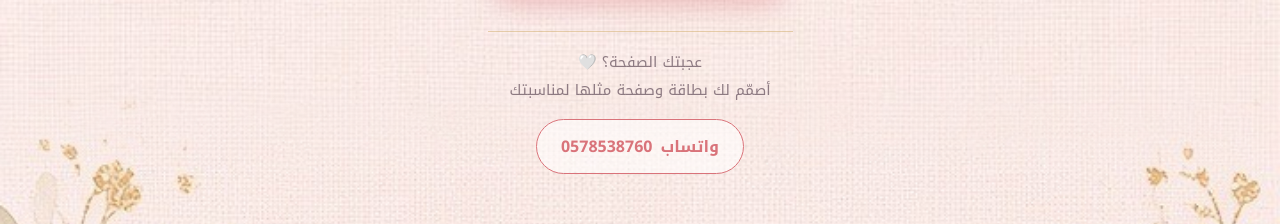
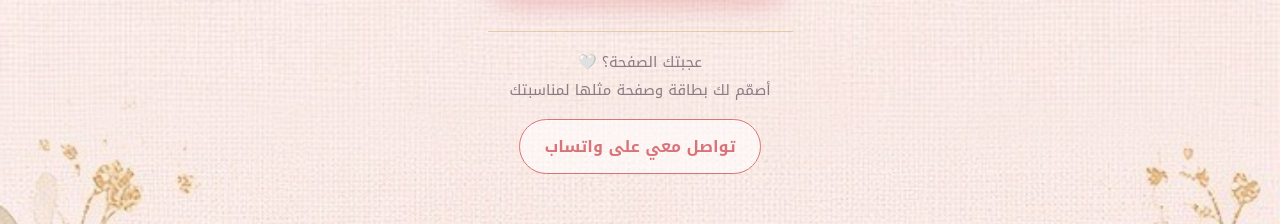
Before and after one commit to mrmr57/fatima-visit, a plain HTML site: page index.html in a window 1280 px wide. Shown: the part 4647-4871 px from the top of the page. Drawn offline with Linux system fonts and the light colour scheme.

Commit message:
WhatsApp button without number

```diff
--- a/index.html
+++ b/index.html
@@ -50,7 +50,7 @@ section{isolation:isolate}
 .hero .top .ti{height:2.2em}
 .contact{margin-top:34px;padding:16px 22px;border-top:1px solid rgba(201,164,92,.45)}
 .contact p{font-size:15px;color:var(--soft);line-height:1.9}
-.contact a{display:inline-flex;align-items:center;gap:8px;margin-top:14px;padding:11px 24px;border-radius:30px;border:1.5px solid var(--pink);color:var(--pink);text-decoration:none;font-size:16px;font-weight:600;background:rgba(255,255,255,.55);direction:ltr}
+.contact a{display:inline-flex;align-items:center;gap:8px;margin-top:14px;padding:11px 24px;border-radius:30px;border:1.5px solid var(--pink);color:var(--pink);text-decoration:none;font-size:16px;font-weight:600;background:rgba(255,255,255,.55);}
 
 .hero{min-height:calc(100vh + 85vw)}
 .hero::before{top:calc(100vh - 44.4vw)}
@@ -100,7 +100,7 @@ section{isolation:isolate}
   افتح الموقع في الخرائط</a>
 <div class="contact">
  <p class="rv">عجبتك الصفحة؟ 🤍<br>أصمّم لك بطاقة وصفحة مثلها لمناسبتك</p>
- <a class="rv d1" href="https://wa.me/966578538760" target="_blank">0578538760 <span>واتساب</span></a>
+ <a class="rv d1" href="https://wa.me/966578538760" target="_blank">تواصل معي على واتساب</a>
 </div>
 </section>
 <script>
```
